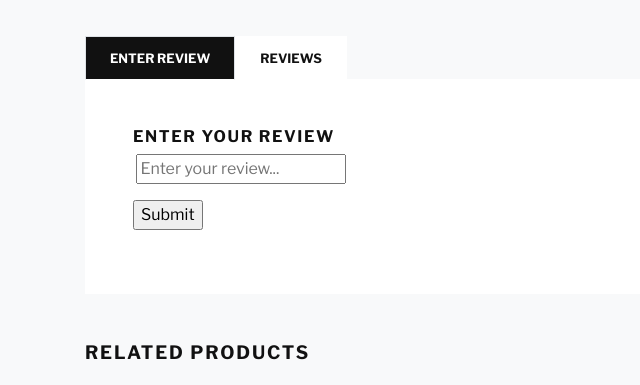
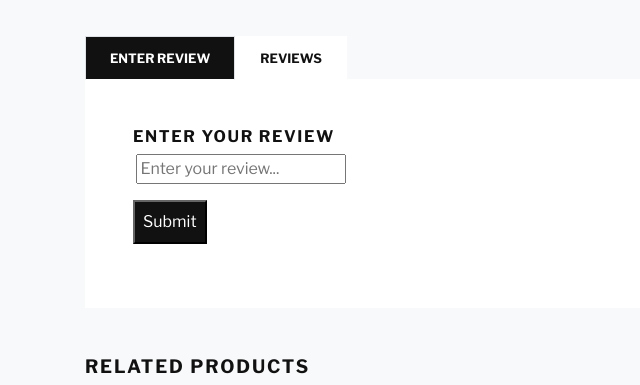
Before and after one commit to ashinkj/shoppers-shoppy, a Django app: page /product/2/ in a window 1280 px wide, after a click on "ENTER REVIEW". Shown: the part 579-964 px from the top of the page, without its empty margins (0-640 px from the left). Run offline with Django 4.2, Linux system fonts and the light colour scheme; a user stored in the database is signed in; data comes from the database, SQL or seed files in the repository; both versions use the stored data as it was after the commit; some libraries are stand-ins or nearby versions; some web fonts are replaced.

Commit message:
UI added

```diff
--- a/store/templates/store/product_detail.html
+++ b/store/templates/store/product_detail.html
@@ -112,7 +112,7 @@
                       <input type="text" name="reviews" id="review" placeholder="Enter your review...">
                     </div>
                     <div class="form-group form-button">
-                      <input type="submit" name="review_submit" id="review_submit" class="form-submit" value="Submit"/>
+                      <input type="submit" name="review_submit" id="review_submit" class="form-submit btn-dark p-2" value="Submit"/>
                     </div>
                   </form>
                 </div>
--- a/user/views.py
+++ b/user/views.py
@@ -78,8 +78,7 @@ def login_view(request):
             login(request, user)
             return redirect('store-page')
         else:
-            error_message = 'Invalid credentials. Please try again.'
-            return render(request, 'login.html', {'error_message': error_message})
+            messages.warning(request, 'Invalid credentials. Please try again.')
 
     return render(request, 'user/login.html')
 
```
Also changed, not shown: db.sqlite3, 6 other files.
